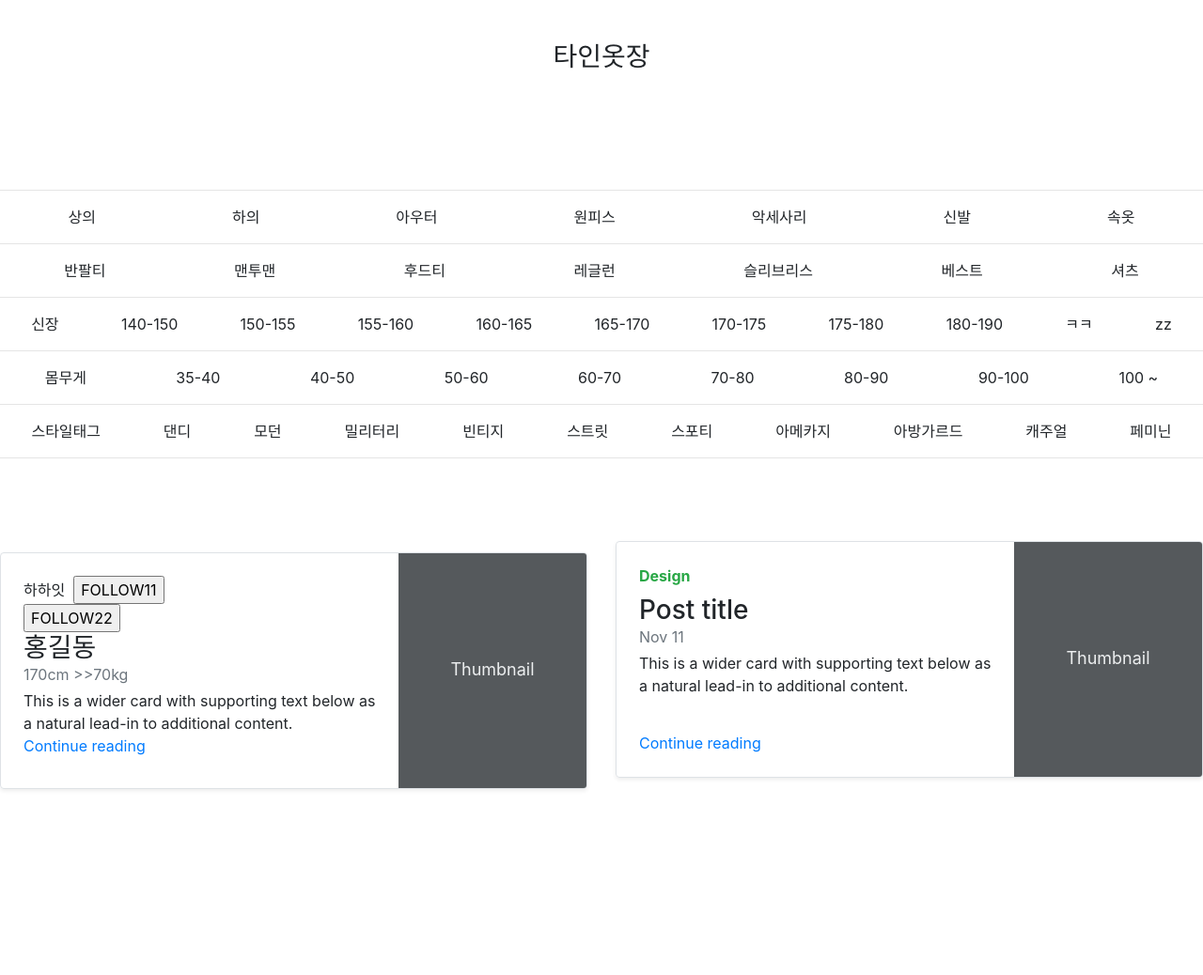
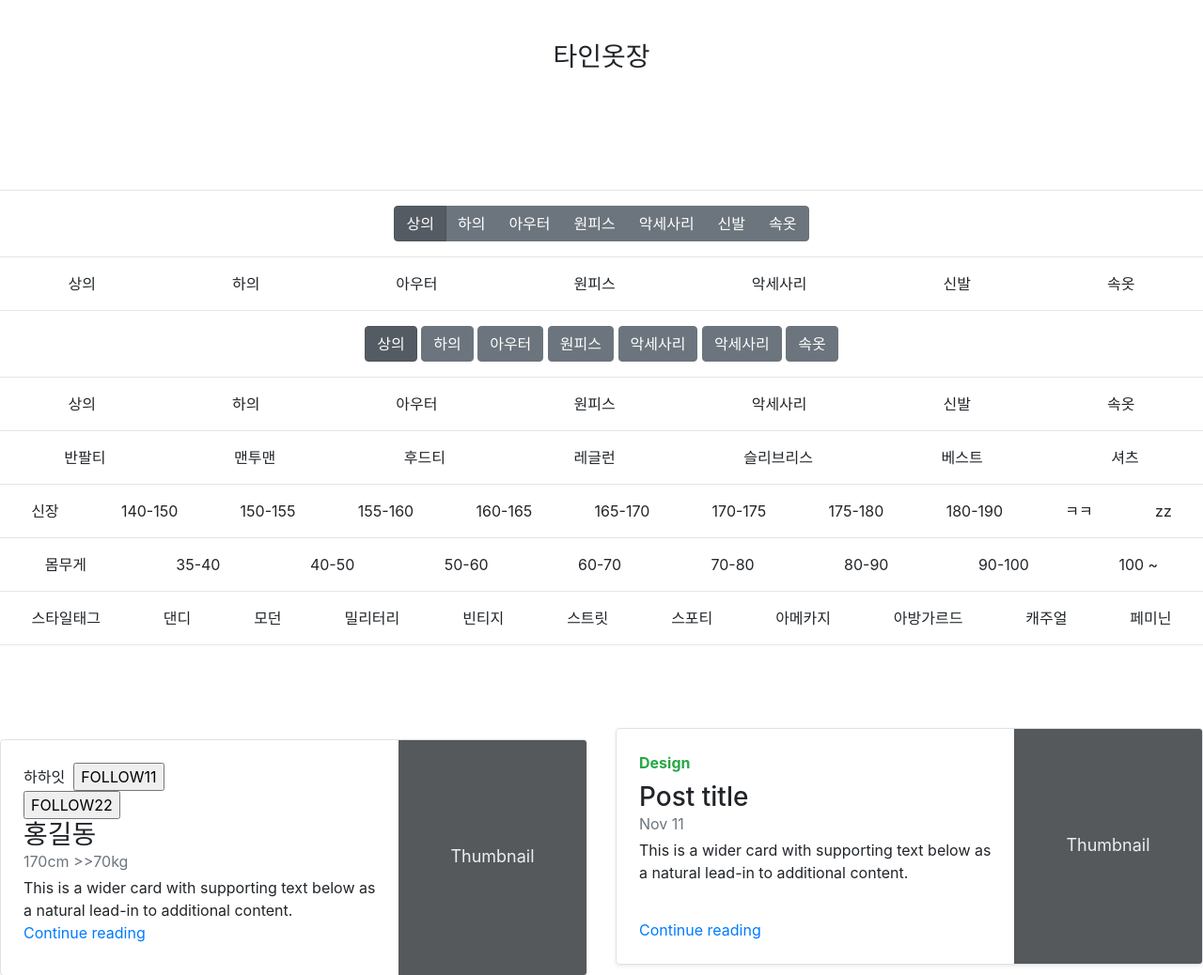
Before and after one commit to ProjectFFF/FFF, a Django app: page /othersclosets/othersclosets/ in a window 1280 px wide. Shown: the part 56-1094 px from the top of the page at 94% size. Before the commit the page ends 897 px from the top, so only its background shows below. Run offline with Django 3.2, Linux system fonts and the light colour scheme; some libraries are stand-ins or nearby versions.

Commit message:
[#11] few type of select bar

```diff
--- a/othersclosets/templates/othersclosets.html
+++ b/othersclosets/templates/othersclosets.html
@@ -36,11 +36,83 @@
     display: flex;
     justify-content: space-around;
   }
+  .radio_button {
+    display: flex;
+    justify-content: space-around;
+  }
+  .checkbox_button {
+    display: flex;
+    justify-content: space-around;
+  }
 </style>
-<!--cㄴss다시하기-->
+<!--css다시하기-->
 
 <div class="others_title">
   <h3>타인옷장</h3>
+</div>
+<hr />
+<!--radio button type-->
+<div class="radio_button">
+  <div class="btn-group btn-group-toggle" data-toggle="buttons">
+    <label class="btn btn-secondary active">
+      <input type="radio" name="options" id="option1" checked /> 상의
+    </label>
+    <label class="btn btn-secondary">
+      <input type="radio" name="options" id="option2" /> 하의
+    </label>
+    <label class="btn btn-secondary">
+      <input type="radio" name="options" id="option3" /> 아우터
+    </label>
+    <label class="btn btn-secondary">
+      <input type="radio" name="options" id="option4" /> 원피스
+    </label>
+    <label class="btn btn-secondary">
+      <input type="radio" name="options" id="option5" /> 악세사리
+    </label>
+    <label class="btn btn-secondary">
+      <input type="radio" name="options" id="option5" /> 신발
+    </label>
+    <label class="btn btn-secondary">
+      <input type="radio" name="options" id="option5" /> 속옷
+    </label>
+  </div>
+</div>
+<hr />
+<!--Pointers on buttons type-->
+<div class="category1">
+  <span role="button" tabindex="0">상의</span>
+  <span role="button" tabindex="0">하의</span>
+  <span role="button" tabindex="0">아우터</span>
+  <span role="button" tabindex="0">원피스</span>
+  <span role="button" tabindex="0">악세사리</span>
+  <span role="button" tabindex="0">신발</span>
+  <span role="button" tabindex="0">속옷</span>
+</div>
+<hr />
+<div class="checkbox_button">
+  <div class="btn-group-toggle" data-toggle="buttons">
+    <label class="btn btn-secondary active">
+      <input type="checkbox" checked /> 상의
+    </label>
+    <label class="btn btn-secondary active">
+      <input type="checkbox" /> 하의
+    </label>
+    <label class="btn btn-secondary active">
+      <input type="checkbox" /> 아우터
+    </label>
+    <label class="btn btn-secondary active">
+      <input type="checkbox" /> 원피스
+    </label>
+    <label class="btn btn-secondary active">
+      <input type="checkbox" /> 악세사리
+    </label>
+    <label class="btn btn-secondary active">
+      <input type="checkbox" /> 악세사리
+    </label>
+    <label class="btn btn-secondary active">
+      <input type="checkbox" /> 속옷
+    </label>
+  </div>
 </div>
 <hr />
 <div class="category1">
```
